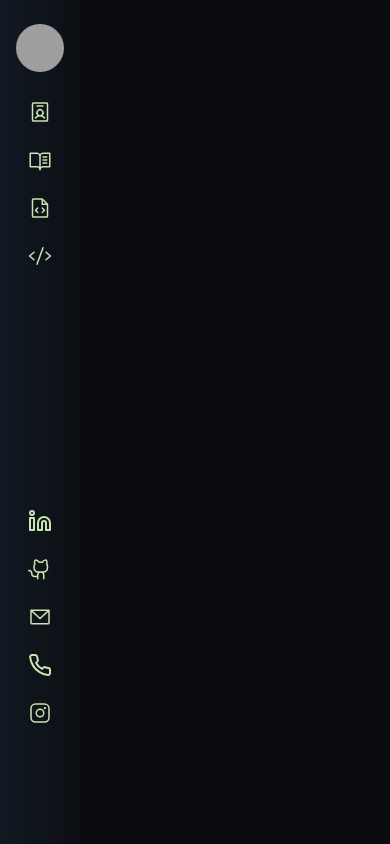
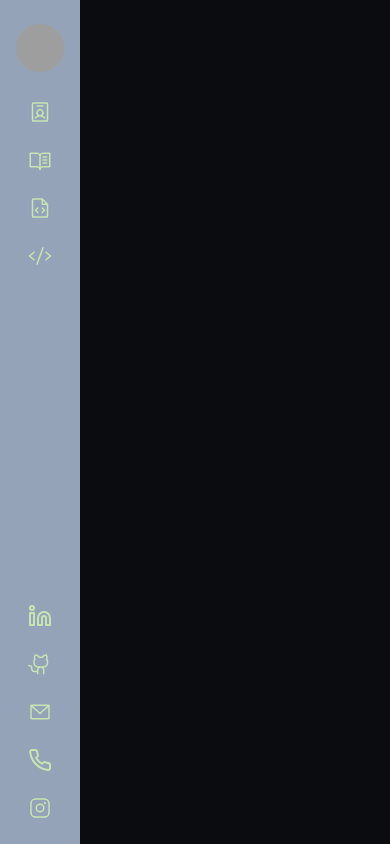
Before and after one commit to SuaveGreen/Pedro_Caetano, a React (Vite) app: page / in a window 390 px wide. Built offline with nearby package versions, Linux system fonts and the light colour scheme; grey boxes are pictures that could not be loaded.

Commit message:
Finalizando o Aside para mobile

```diff
--- a/src/containers/Aside.tsx
+++ b/src/containers/Aside.tsx
@@ -21,15 +21,18 @@ export function Aside() {
   // {`transition-all duration-500 ${!isVisible ? 'opacity-100 visible ' : 'opacity-0 invisible '} `}
 
   // bg-[#12141a] bg-gradient-to-l from-[#161f2b]
+  // bg-[#0c0e13] bg-gradient-to-r
 
   return (
     <aside>
-      <div className="fixed left-0 top-0 bg-[#0c0e13] bg-gradient-to-r h-screen">
-        <div className="flex flex-col p-4 py-6">
+      <div className="fixed left-0 top-0  h-full
+        celular:bg-slate-400 celularx:bg-red-400 tablet:bg-orange-300 tabletx:bg-yellow-300 notebook:bg-green-400 monitor:bg-teal-700
+      ">
+        <div className="flex flex-col p-4 py-6 h-full">
           <div className="mb-7">
             <img src="https://github.com/suavegreen.png" className="rounded-full size-12"/>
           </div>
-          <div className="flex flex-col-reverse gap-[28.6vh] h-auto">
+          <div className="flex flex-col-reverse justify-between h-[100%]">
             <div className="grid gap-6 justify-center">
               <div className="gap-2 hidden">
                 <User className="size-5 text-verdePastel" />
--- a/tailwind.config.js
+++ b/tailwind.config.js
@@ -38,7 +38,7 @@ export default {
       'celular': '320px',
       // => @media (min-width: 320px) { ... }
 
-      // 'sm': '640px',
+      'celularx': '640px',
       // => @media (min-width: 640px) sm { ... }
 
       'tablet': '768px',
```
